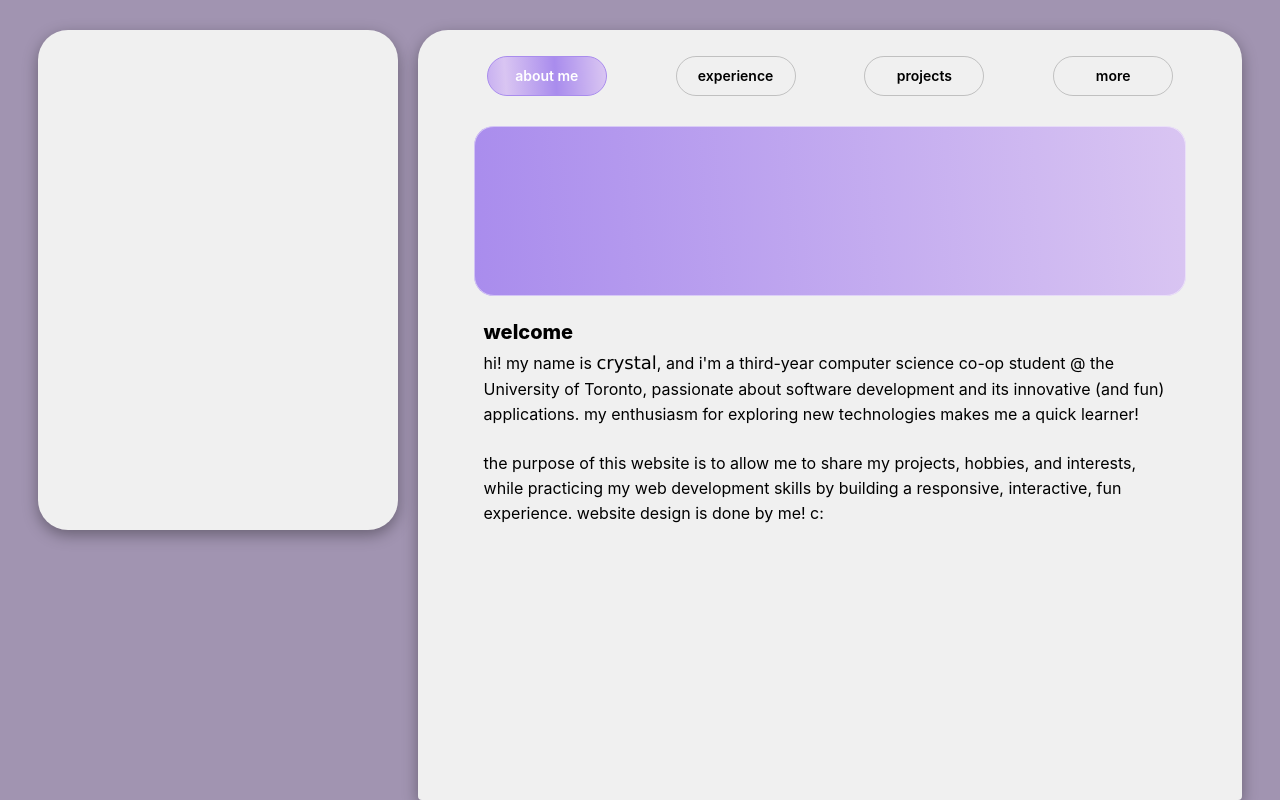
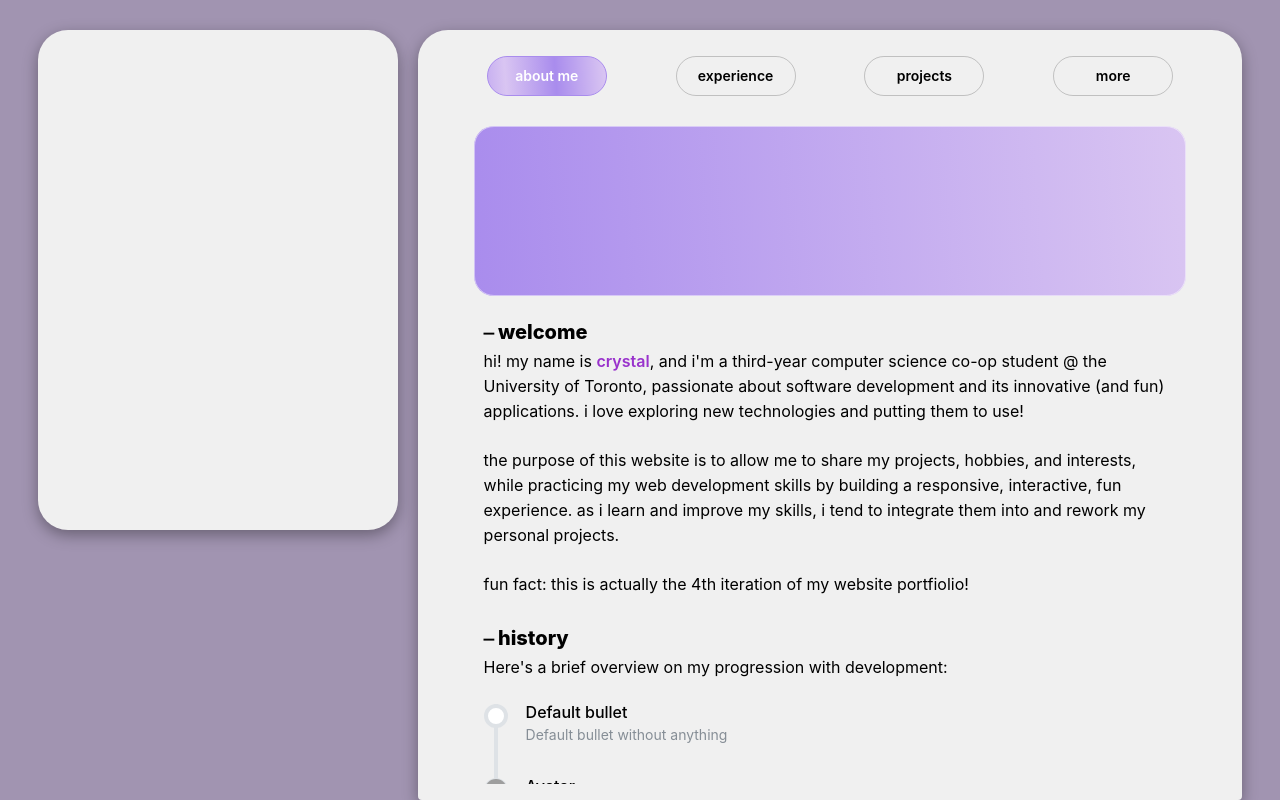
Before and after one commit to cdecry/cdecry.github.io, a React (Create React App) app: page / in a window 1280 px wide. Built offline with nearby package versions, Linux system fonts and the light colour scheme; grey boxes are pictures that could not be loaded.

Commit message:
Import tabler icons, add example timeline

```diff
--- a/package.json
+++ b/package.json
@@ -5,6 +5,7 @@
   "dependencies": {
     "@mantine/core": "^7.7.1",
     "@mantine/hooks": "^7.7.1",
+    "@tabler/icons-react": "^3.1.0",
     "@testing-library/jest-dom": "^5.17.0",
     "@testing-library/react": "^13.4.0",
     "@testing-library/user-event": "^13.5.0",
--- a/src/App.css
+++ b/src/App.css
@@ -122,8 +122,7 @@ body {
     }
 }
 #crystal {
-    font-size: large;
     font-style: normal;
-    font-weight: 500;
-    font-family: Verdana, Geneva, Tahoma, sans-serif;
+    font-weight: 600;
+    color: darkorchid;
 }
--- a/src/components/AboutComponent.tsx
+++ b/src/components/AboutComponent.tsx
@@ -1,4 +1,6 @@
-import { Text } from "@mantine/core";
+import { Avatar, Text, ThemeIcon, Timeline } from "@mantine/core";
+import { Time } from "phaser";
+import { IconSun, IconVideo } from '@tabler/icons-react';
 
 const AboutComponent = () => {
 
@@ -7,20 +9,74 @@ const AboutComponent = () => {
             <div className='header'></div>
             <div className='content'>
                 <Text size="xl" fw={800}>
-                    welcome
+                    &#9135; welcome
                 </Text>
                 <Text>
                     hi! my name is <em id='crystal'>crystal</em>, and i'm a
                     third-year computer science co-op student @ the University of
                     Toronto, passionate about software development and its innovative
-                    (and fun) applications. my enthusiasm for exploring new technologies
-                    makes me a quick learner!<br></br><br></br>
+                    (and fun) applications. i love exploring new technologies and
+                    putting them to use!<br></br><br></br>
 
                     the purpose of this website is to allow me to share my projects,
                     hobbies, and interests, while practicing my web development skills
-                    by building a responsive, interactive, fun experience. website
-                    design is done by me! c:<br></br><br></br>
+                    by building a responsive, interactive, fun experience. as i
+                    learn and improve my skills, i tend to integrate them into
+                    and rework my personal projects.<br></br><br></br>
+
+                    fun fact: this is actually the 4th iteration of my website
+                    portfiolio!<br></br><br></br>
                 </Text>
+                <Text size="xl" fw={800}>
+                    &#9135; history
+                </Text>
+                <Text>
+                    Here's a brief overview on my progression with development:<br></br><br></br>
+                </Text>
+
+                <Timeline bulletSize={24}>
+                    <Timeline.Item title="Default bullet">
+                        <Text c="dimmed" size="sm">
+                        Default bullet without anything
+                        </Text>
+                    </Timeline.Item>
+                    <Timeline.Item
+                        title="Avatar"
+                        bullet={
+                        <Avatar
+                            size={22}
+                            radius="xl"
+                            src="https://avatars0.githubusercontent.com/u/10353856?s=460&u=88394dfd67727327c1f7670a1764dc38a8a24831&v=4"
+                        />
+                        }
+                    >
+                        <Text c="dimmed" size="sm">
+                        Timeline bullet as avatar image
+                        </Text>
+                    </Timeline.Item>
+                    <Timeline.Item title="Icon" bullet={<IconSun size="0.8rem" />}>
+                        <Text c="dimmed" size="sm">
+                        Timeline bullet as icon
+                        </Text>
+                    </Timeline.Item>
+                    <Timeline.Item
+                        title="ThemeIcon"
+                        bullet={
+                        <ThemeIcon
+                            size={22}
+                            variant="gradient"
+                            gradient={{ from: 'lime', to: 'cyan' }}
+                            radius="xl"
+                        >
+                            <IconVideo size="0.8rem" />
+                        </ThemeIcon>
+                        }
+                    >
+                        <Text c="dimmed" size="sm">
+                        Timeline bullet as ThemeIcon component
+                        </Text>
+                    </Timeline.Item>
+                    </Timeline>
             </div>
         </div>
     );
```
Also changed, not shown: 1 other file (tests, documents, lock files or other folders).
